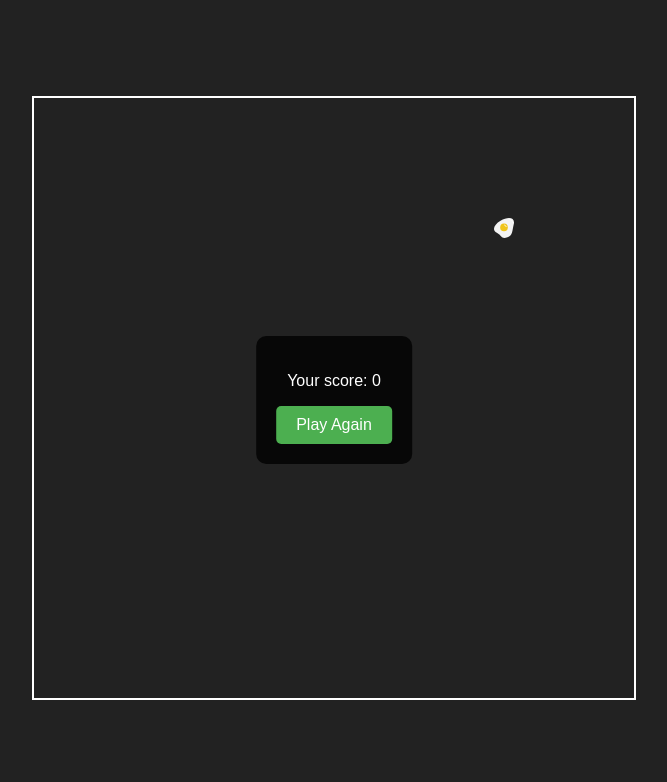
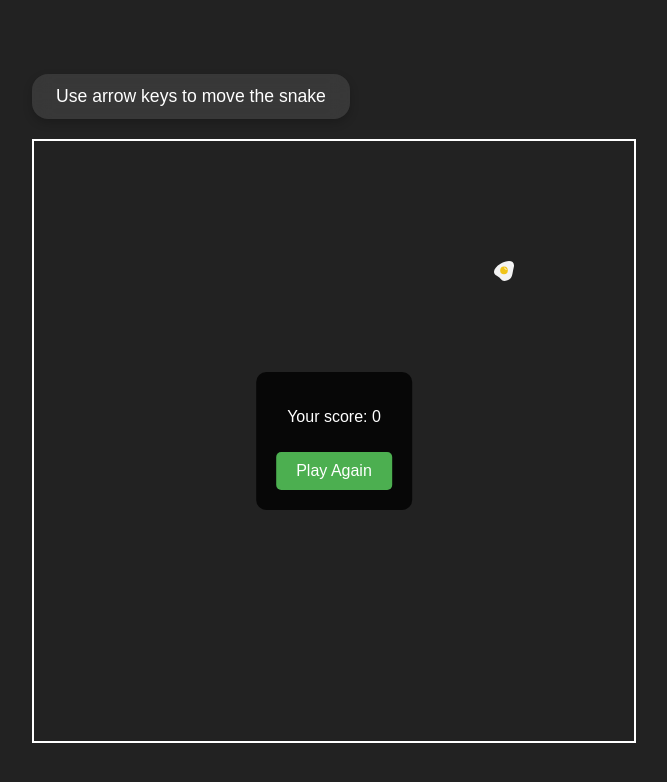
Before and after one commit to SethuMehansa/Snake-Game, a plain HTML site: page index.html in a window 1280 px wide. Shown: the whole page, without its empty margins (306-973 px from the left). Drawn offline with Linux system fonts and the light colour scheme.

Commit message:
second commit

```diff
--- a/index.html
+++ b/index.html
@@ -7,11 +7,14 @@
   <link rel="stylesheet" href="style.css">
 </head>
 <body>
-  <div id="gameContainer">
-    <canvas id="gameCanvas" width="600" height="600"></canvas>
-    <div id="gameOverPopup" class="hidden">
-      <p id="finalScore"></p>
-      <button id="restartButton">Play Again</button>
+  <div class="container">
+    <p class="instructions">Use arrow keys to move the snake</p>
+    <div id="gameContainer">
+      <canvas id="gameCanvas" width="600" height="600"></canvas>
+      <div id="gameOverPopup" class="hidden">
+        <p id="finalScore"></p>
+        <button id="restartButton">Play Again</button>
+      </div>
     </div>
   </div>
   <script src="script.js"></script>
--- a/style.css
+++ b/style.css
@@ -1,21 +1,44 @@
+/* Global styles */
 body {
   font-family: Arial, sans-serif;
   display: flex;
+  flex-direction: column;
+  align-items: center;
   justify-content: center;
-    align-items: center;
   height: 100vh;
   margin: 0;
   background-color: #222;
 }
 
+/* Instructions text styling */
+.instructions {
+  background: rgba(255, 255, 255, 0.1);
+  backdrop-filter: blur(10px);
+  -webkit-backdrop-filter: blur(10px);
+  padding: 12px 24px;
+  border-radius: 16px;
+  text-align: center;
+  color: #ffffff;
+  font-size: 1.1rem;
+  margin-bottom: 20px;
+  width: fit-content;
+  box-shadow: 0 4px 10px rgba(0, 0, 0, 0.2);
+}
+
+/* Game container styles */
 #gameContainer {
   position: relative;
+  display: flex;
+  flex-direction: column;
+  align-items: center;
 }
 
+/* Game canvas border */
 #gameCanvas {
   border: 2px solid #fff;
 }
 
+/* Game Over popup styling */
 #gameOverPopup {
   position: absolute;
   top: 50%;
@@ -27,8 +50,10 @@ body {
   padding: 20px;
   border-radius: 10px;
   display: none;
+  z-index: 1;
 }
 
+/* Toggle visibility for popup */
 #gameOverPopup.hidden {
   display: none;
 }
@@ -37,7 +62,7 @@ body {
   display: block;
 }
 
-
+/* Button styles */
 button {
   background-color: #4CAF50;
   color: white;
@@ -46,6 +71,7 @@ body {
   cursor: pointer;
   font-size: 16px;
   border-radius: 5px;
+  margin-top: 10px;
 }
 
 button:hover {
```
Lines whose indentation alone changed are shown as unchanged.
